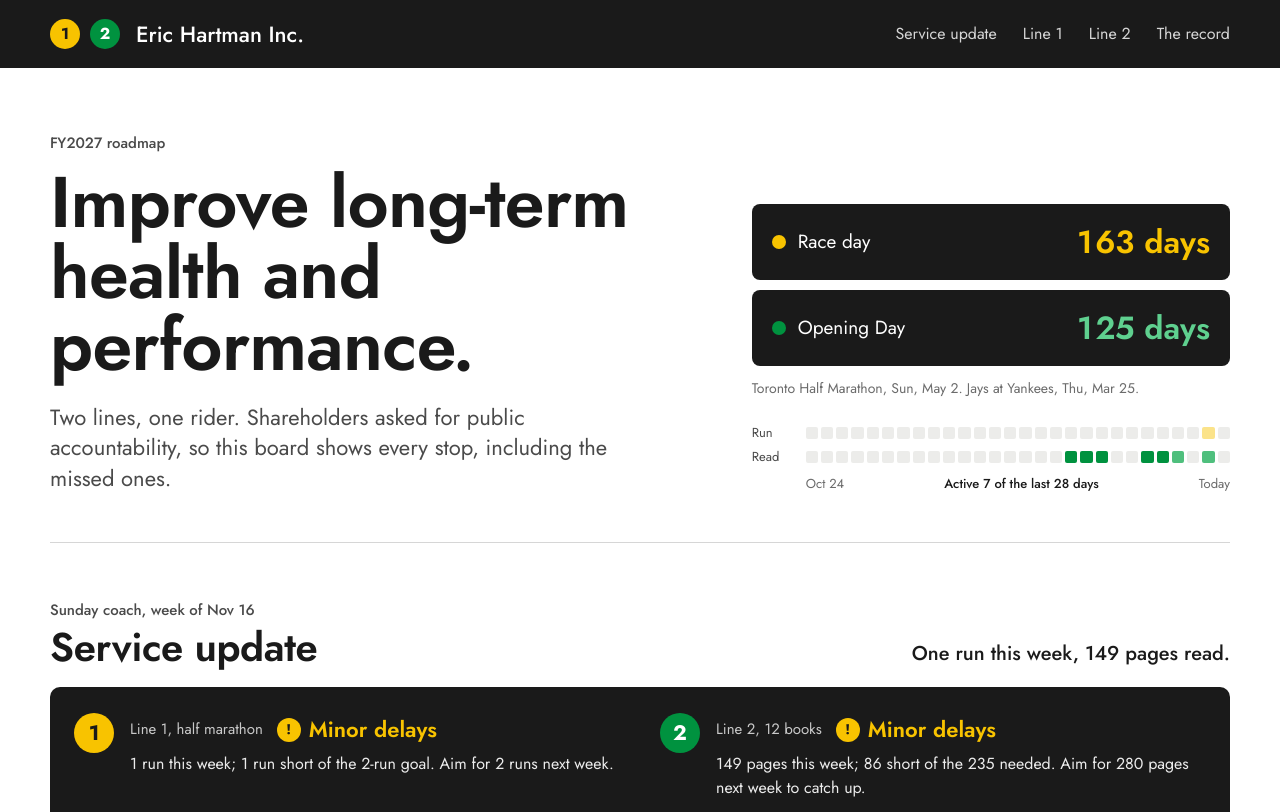
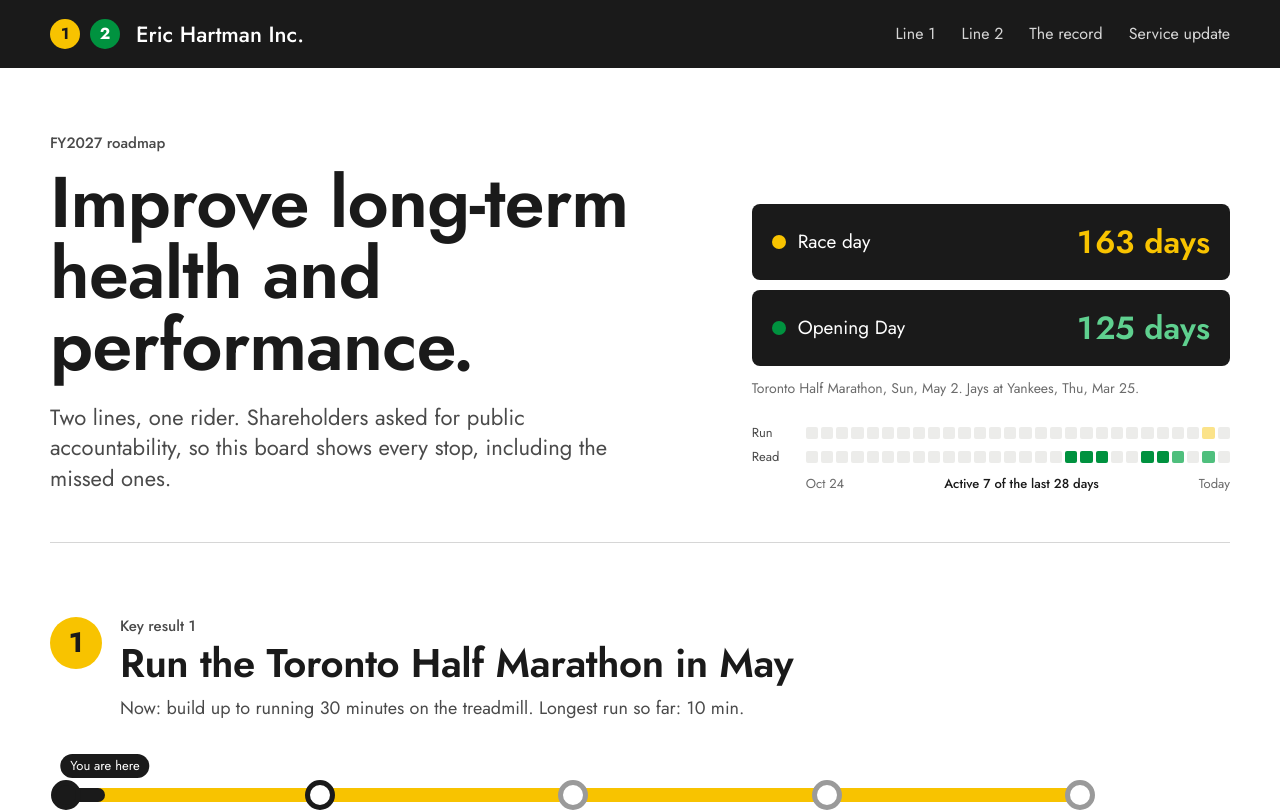
Before and after one commit to erixhartman/eric-hartman-inc, a React (Vite) app: page / in a window 1280 px wide. Shown: the top 812 px of the page. Built offline with nearby package versions, Linux system fonts and the light colour scheme.

Commit message:
Move the service update to the bottom of the page and the end of the nav
Co-Authored-By: Claude Opus 5.5 <noreply@anthropic.com>
Claude-Session: https://claude.ai/code/session_01KMPWCaBcS2VBX6p5oUkT1V

```diff
--- a/src/App.tsx
+++ b/src/App.tsx
@@ -52,10 +52,10 @@ export default function App() {
             <span>Eric Hartman Inc.</span>
           </a>
           <nav aria-label="Sections">
-            {coach.length > 0 && <a href="#coach">Service update</a>}
             <a href="#kr1">Line 1</a>
             <a href="#kr2">Line 2</a>
             <a href="#season">The record</a>
+            {coach.length > 0 && <a href="#coach">Service update</a>}
             {editing ? <a className="nav-cta" href="#">Done editing</a> : null}
           </nav>
         </div>
@@ -119,10 +119,10 @@ function Report({ data, coach }: { data: Data; coach: CoachUpdate[] }) {
         </aside>
       </section>
 
-      <ServiceUpdate updates={coach} />
       <Line1 data={data} runs={runs} now={now} weeks={weeks} />
       <Line2 books={data.books} log={data.reading ?? []} stats={reading} weeks={weeks} />
       <Season data={data} now={now} />
+      <ServiceUpdate updates={coach} />
     </>
   )
 }
```
